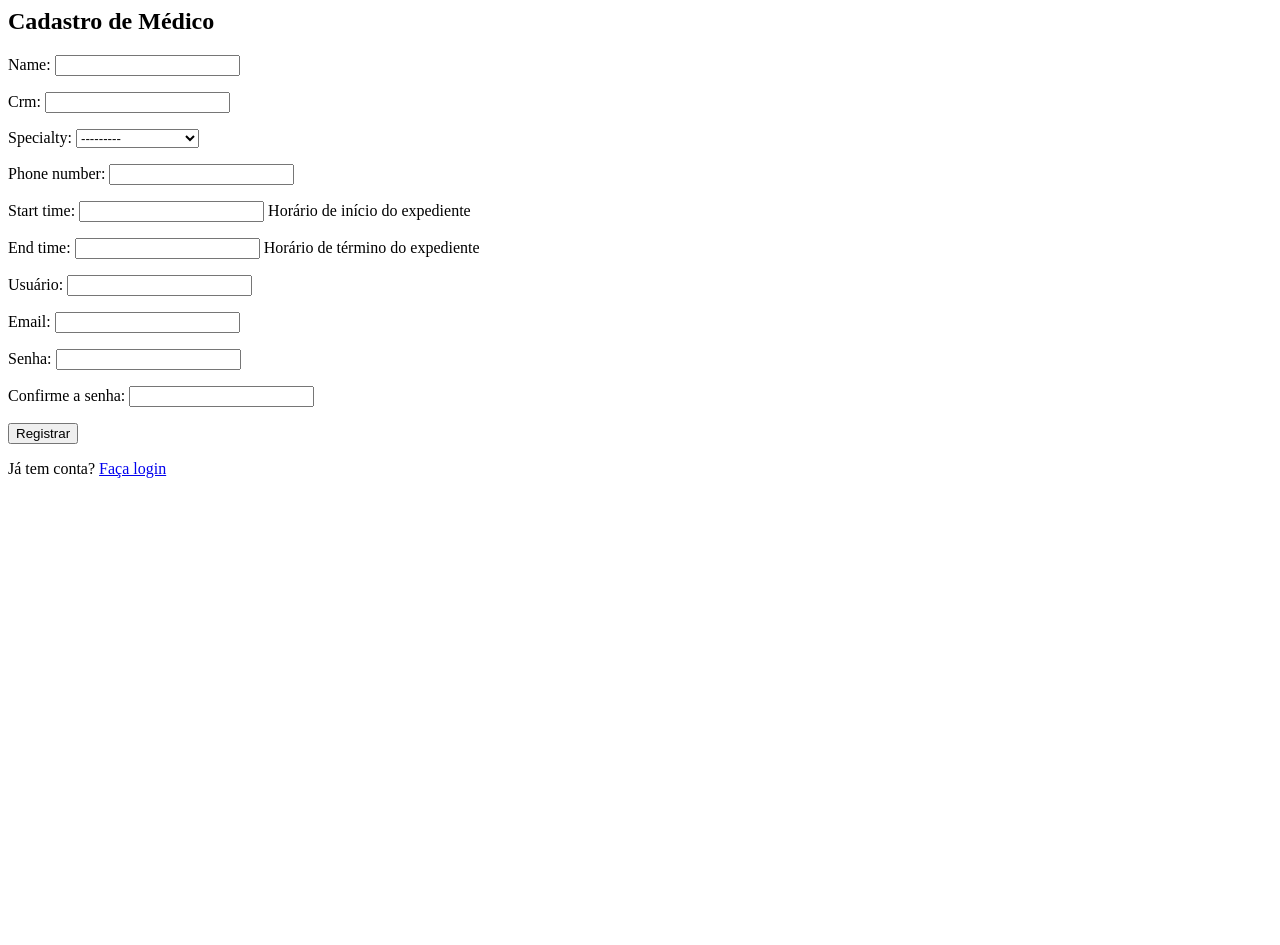
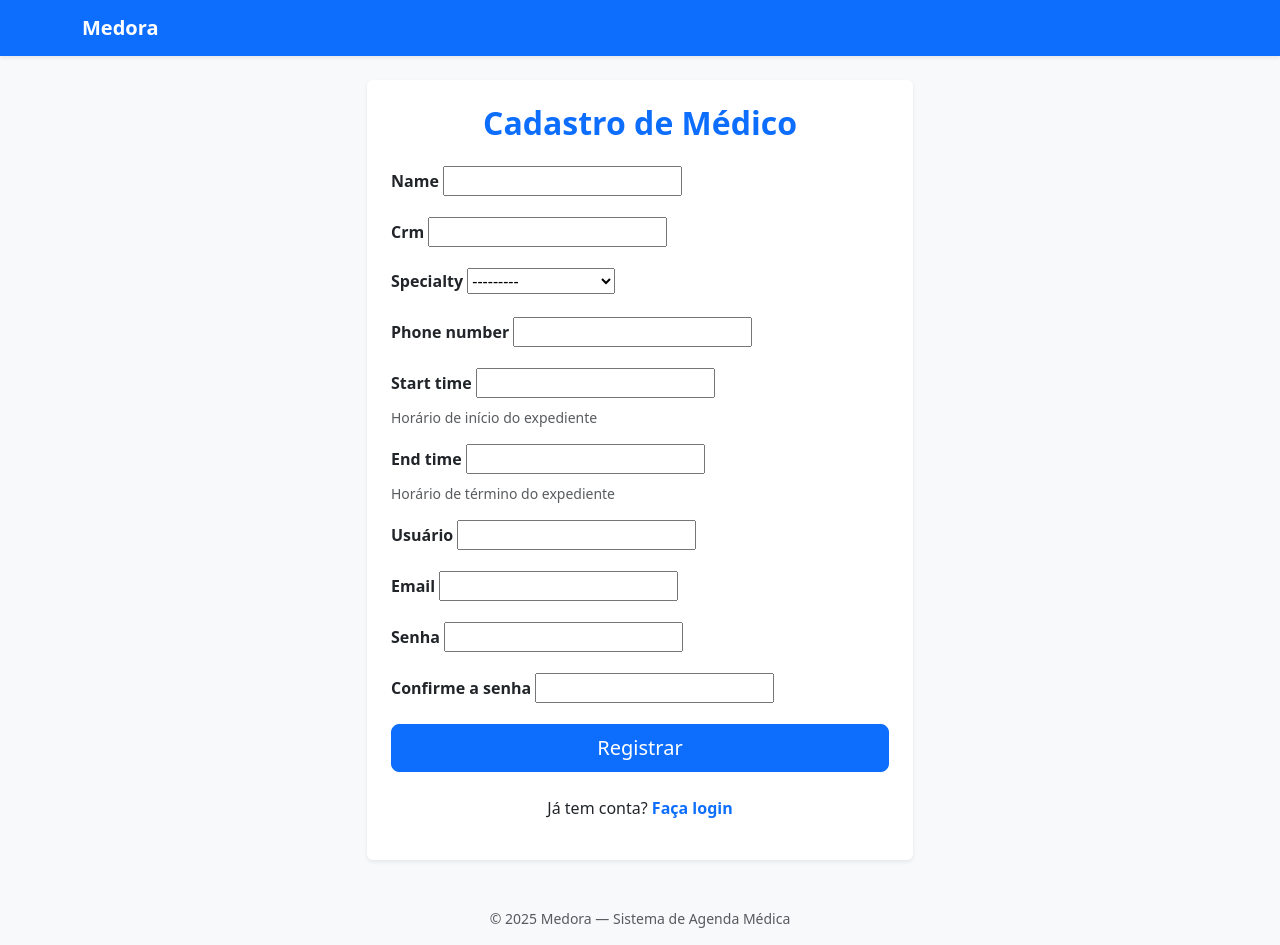
Before and after one commit to MariaNatalia2003/medora, a Django app: page /register/ in a window 1280 px wide. Before the commit the page ends 478 px from the top, so only its background shows below. Run offline with Django 5.2, Linux system fonts and the light colour scheme; tables that the repository leaves empty hold one stand-in row (values such as "Sample post").

Commit message:
Estilização da página de registro de médicos com bootstrap

```diff
--- /dev/null
+++ b/agenda/templates/global_templates/footer.html
@@ -0,0 +1,4 @@
+<!-- Rodapé -->
+<footer class="text-center text-muted mt-5 mb-3 small">
+  © 2025 Medora — Sistema de Agenda Médica
+</footer>
--- a/agenda/templates/registration/register.html
+++ b/agenda/templates/registration/register.html
@@ -1,7 +1,77 @@
-<h2>Cadastro de Médico</h2>
-<form method="post">
-  {% csrf_token %}
-  {{ form.as_p }}
-  <button type="submit">Registrar</button>
-</form>
-<p>Já tem conta? <a href="{% url 'login' %}">Faça login</a></p>
+<!doctype html>
+<html lang="pt-br">
+  <head>
+    <meta charset="utf-8">
+    <meta name="viewport" content="width=device-width, initial-scale=1">
+    <title>Cadastro de Médico | Medora</title>
+    <link href="https://cdn.jsdelivr.net/npm/bootstrap@5.3.8/dist/css/bootstrap.min.css" rel="stylesheet">
+  </head>
+  <body class="bg-light">
+
+    <!-- Navbar -->
+    <nav class="navbar navbar-expand-lg navbar-dark bg-primary shadow-sm mb-4">
+      <div class="container">
+        <a class="navbar-brand fw-bold" href="#">Medora</a>
+      </div>
+    </nav>
+
+    <!-- Container principal -->
+    <div class="container">
+      <div class="row justify-content-center">
+        <div class="col-lg-6 col-md-8">
+          <div class="card shadow-sm border-0">
+            <div class="card-body p-4">
+              <h2 class="text-center mb-4 text-primary fw-semibold">
+                Cadastro de Médico
+              </h2>
+
+              <form method="post" novalidate>
+                {% csrf_token %}
+
+                <!-- Exibe mensagens de erro globais -->
+                {% if form.non_field_errors %}
+                  <div class="alert alert-danger">
+                    {{ form.non_field_errors }}
+                  </div>
+                {% endif %}
+
+                <!-- Renderiza os campos do formulário -->
+                {% for field in form %}
+                  <div class="mb-3">
+                    <label class="form-label fw-semibold" for="{{ field.id_for_label }}">
+                      {{ field.label }}
+                    </label>
+                    {{ field }}
+                    {% if field.help_text %}
+                      <div class="form-text">{{ field.help_text }}</div>
+                    {% endif %}
+                    {% for error in field.errors %}
+                      <div class="text-danger small">{{ error }}</div>
+                    {% endfor %}
+                  </div>
+                {% endfor %}
+
+                <div class="d-grid">
+                  <button type="submit" class="btn btn-primary btn-lg">
+                    Registrar
+                  </button>
+                </div>
+              </form>
+
+              <p class="mt-4 text-center">
+                Já tem conta?
+                <a href="{% url 'login' %}" class="text-decoration-none fw-semibold text-primary">
+                  Faça login
+                </a>
+              </p>
+            </div>
+          </div>
+        </div>
+      </div>
+    </div>
+
+    {% include 'global_templates/footer.html'%}
+
+    <script src="https://cdn.jsdelivr.net/npm/bootstrap@5.3.8/dist/js/bootstrap.bundle.min.js"></script>
+  </body>
+</html>
```
Also changed, not shown: agenda/templates/doctor_dashboard.html (+15 -0 lines), agenda/templates/base.html (added).
